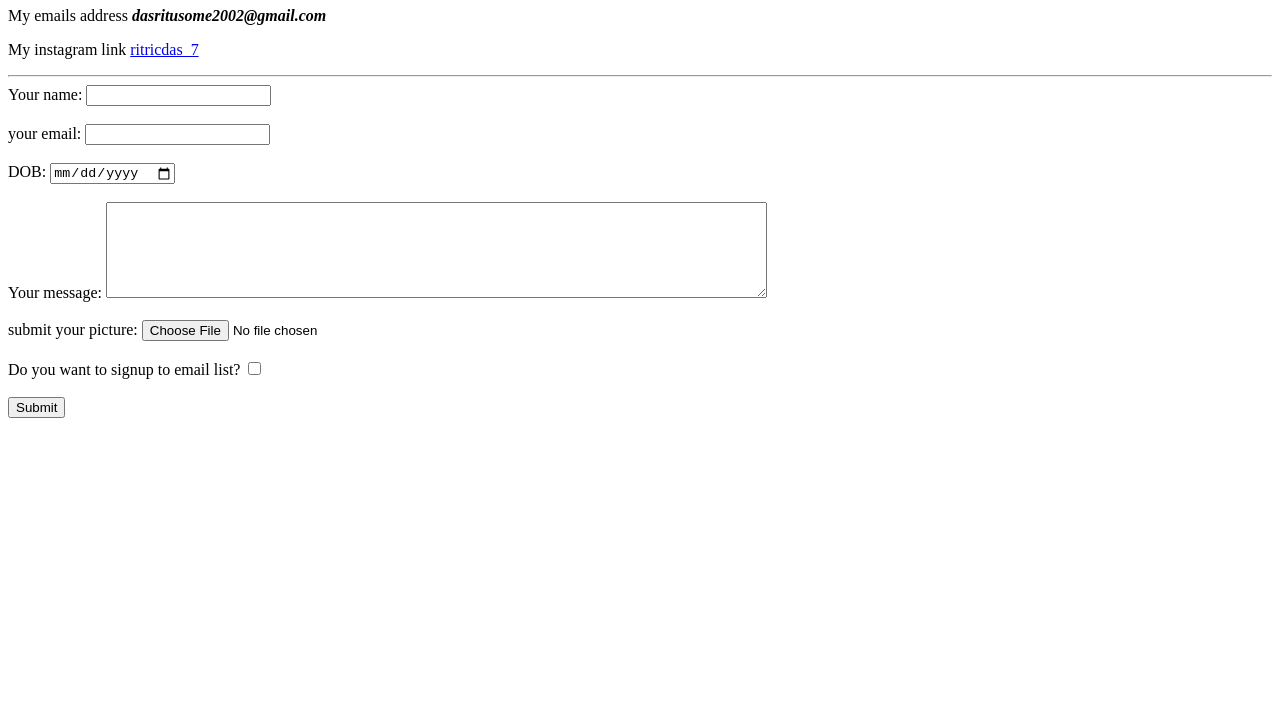
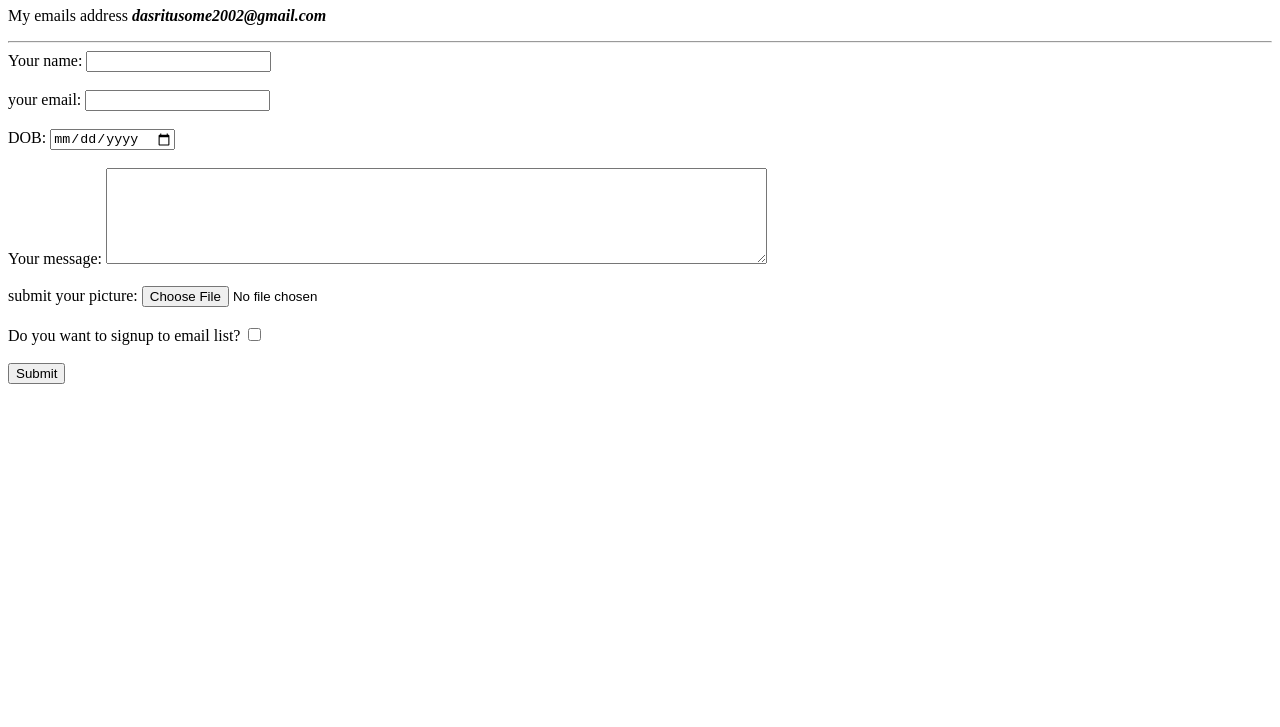
Before and after one commit to Ritusome/cv, a plain HTML site: page contact-me.html in a window 1280 px wide. Shown: the part 73-800 px from the top of the page. Drawn offline with Linux system fonts and the light colour scheme.

Commit message:
Update contact-me.html

```diff
--- a/contact-me.html
+++ b/contact-me.html
@@ -7,7 +7,6 @@
   <body>
     <h1>My contact details</h1>
     <p>My emails address <strong><em>dasritusome2002@gmail.com</em></strong></p>
-    <p>My instagram link <a href="https://www.instagram.com/ritricdas_7/">ritricdas_7</a></p>
     <hr>
 <form action="mailto:dasritusome2002@gmail.com" method="post" enctype="text/plain">
   <label for="">Your name:</label>
```
